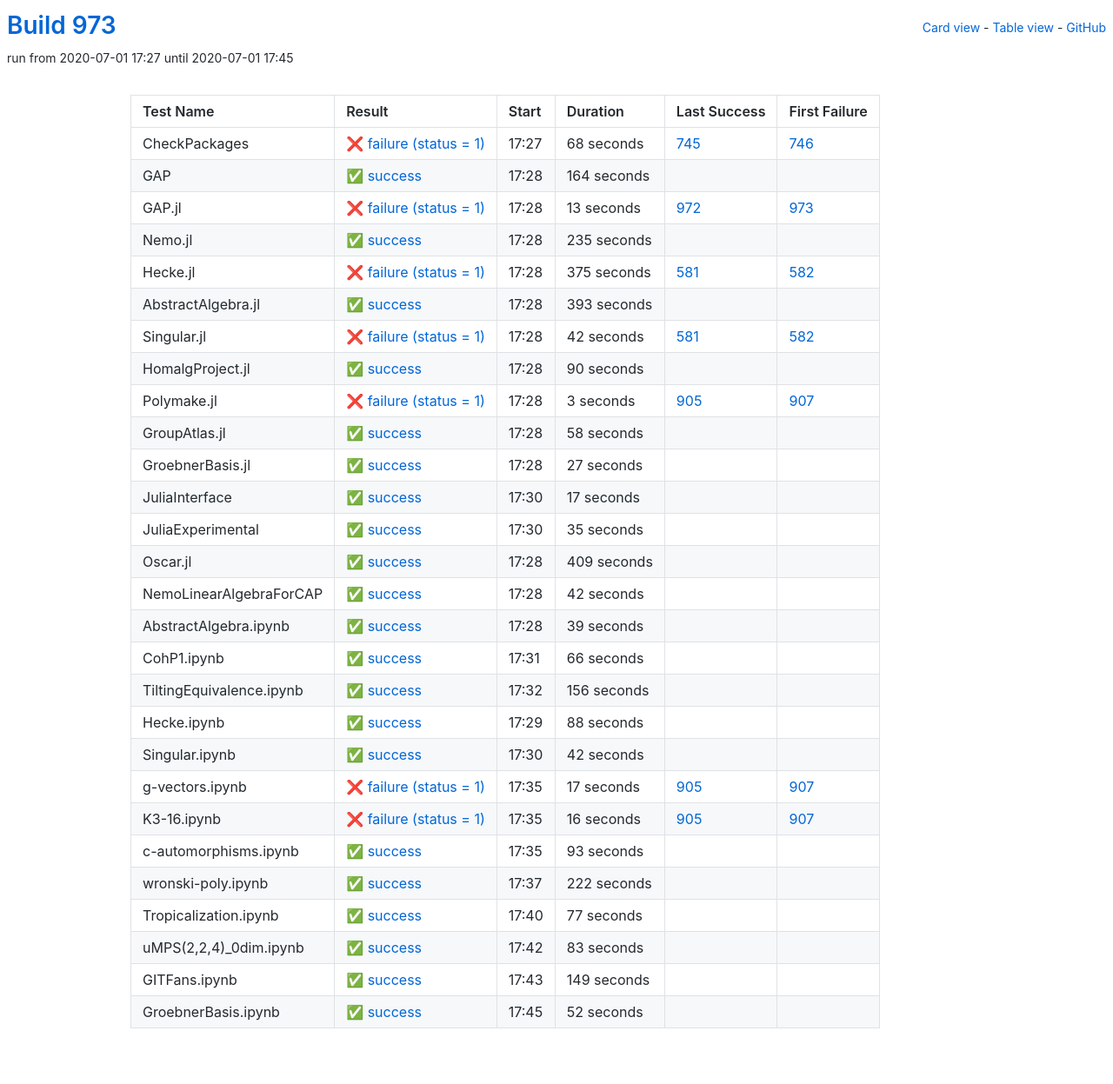
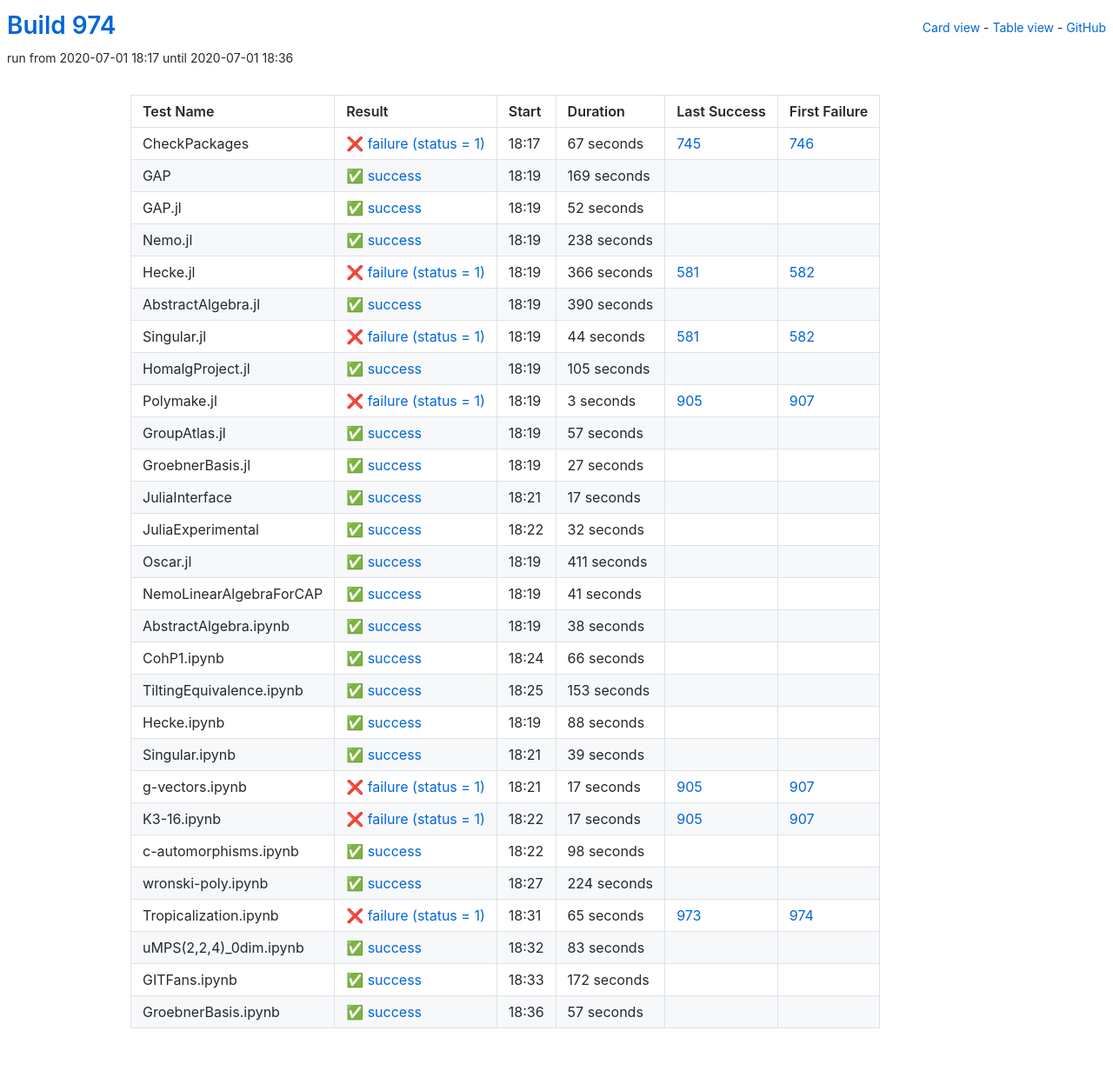
Before and after one commit to oscar-system/oscar-ci-status-1.4, a Jekyll site: the page built from table.html, in a window 1280 px wide. Shown: the whole page at 87% size. Built offline with Jekyll 4.4.1, drawn with Linux system fonts in a browser that asks for light colours.

Commit message:
Build #974

```diff
--- a/_data/ci.yml
+++ b/_data/ci.yml
@@ -1,6 +1,6 @@
 ---
-build: 973
-build_url: https://oscarci.mathematik.uni-kl.de/job/oscar-julia-1.4/973/
+build: 974
+build_url: https://oscarci.mathematik.uni-kl.de/job/oscar-julia-1.4/974/
 job: oscar-julia-1.4
 organization: oscar-system
 repo: oscar-ci-status-1.4
@@ -8,104 +8,104 @@ repourl: https://github.com/oscar-system/oscar-ci-status-1.4
 tests:
 - name: CheckPackages
   id: checkpackages
-  log: https://oscarci.mathematik.uni-kl.de/job/oscar-julia-1.4/973/artifact/logs/build-973/CheckPackages.log
-  start: 2020-07-01 17:27
+  log: https://oscarci.mathematik.uni-kl.de/job/oscar-julia-1.4/974/artifact/logs/build-974/CheckPackages.log
+  start: 2020-07-01 18:17
   success: false
   exitcode: 1
   status: failure
-  duration: 68
+  duration: 67
   last_success: 745
   last_success_url: https://oscarci.mathematik.uni-kl.de/job/oscar-julia-1.4/745/
   first_failure: 746
   first_failure_url: https://oscarci.mathematik.uni-kl.de/job/oscar-julia-1.4/746/
 - name: GAP
   id: gap
-  log: https://oscarci.mathematik.uni-kl.de/job/oscar-julia-1.4/973/artifact/logs/build-973/GAP.log
-  start: 2020-07-01 17:28
+  log: https://oscarci.mathematik.uni-kl.de/job/oscar-julia-1.4/974/artifact/logs/build-974/GAP.log
+  start: 2020-07-01 18:19
   success: true
   exitcode: 0
   status: success
-  duration: 164
+  duration: 169
   last_success: false
   last_success_url:
   first_failure: false
   first_failure_url:
 - name: GAP.jl
   id: gap-jl
-  log: https://oscarci.mathematik.uni-kl.de/job/oscar-julia-1.4/973/artifact/logs/build-973/GAP.jl.log
-  start: 2020-07-01 17:28
-  success: false
-  exitcode: 1
-  status: failure
-  duration: 13
-  last_success: 972
-  last_success_url: https://oscarci.mathematik.uni-kl.de/job/oscar-julia-1.4/972/
-  first_failure: 973
-  first_failure_url: https://oscarci.mathematik.uni-kl.de/job/oscar-julia-1.4/973/
-- name: Nemo.jl
-  id: nemo-jl
-  log: https://oscarci.mathematik.uni-kl.de/job/oscar-julia-1.4/973/artifact/logs/build-973/Nemo.jl.log
-  start: 2020-07-01 17:28
+  log: https://oscarci.mathematik.uni-kl.de/job/oscar-julia-1.4/974/artifact/logs/build-974/GAP.jl.log
+  start: 2020-07-01 18:19
   success: true
   exitcode: 0
   status: success
-  duration: 235
+  duration: 52
+  last_success: false
+  last_success_url:
+  first_failure: false
+  first_failure_url:
+- name: Nemo.jl
+  id: nemo-jl
+  log: https://oscarci.mathematik.uni-kl.de/job/oscar-julia-1.4/974/artifact/logs/build-974/Nemo.jl.log
+  start: 2020-07-01 18:19
+  success: true
+  exitcode: 0
+  status: success
+  duration: 238
   last_success: false
   last_success_url:
   first_failure: false
   first_failure_url:
 - name: Hecke.jl
   id: hecke-jl
-  log: https://oscarci.mathematik.uni-kl.de/job/oscar-julia-1.4/973/artifact/logs/build-973/Hecke.jl.log
-  start: 2020-07-01 17:28
+  log: https://oscarci.mathematik.uni-kl.de/job/oscar-julia-1.4/974/artifact/logs/build-974/Hecke.jl.log
+  start: 2020-07-01 18:19
   success: false
   exitcode: 1
   status: failure
-  duration: 375
+  duration: 366
   last_success: 581
   last_success_url: https://oscarci.mathematik.uni-kl.de/job/oscar-julia-1.4/581/
   first_failure: 582
   first_failure_url: https://oscarci.mathematik.uni-kl.de/job/oscar-julia-1.4/582/
 - name: AbstractAlgebra.jl
   id: abstractalgebra-jl
-  log: https://oscarci.mathematik.uni-kl.de/job/oscar-julia-1.4/973/artifact/logs/build-973/AbstractAlgebra.jl.log
-  start: 2020-07-01 17:28
+  log: https://oscarci.mathematik.uni-kl.de/job/oscar-julia-1.4/974/artifact/logs/build-974/AbstractAlgebra.jl.log
+  start: 2020-07-01 18:19
   success: true
   exitcode: 0
   status: success
-  duration: 393
+  duration: 390
   last_success: false
   last_success_url:
   first_failure: false
   first_failure_url:
 - name: Singular.jl
   id: singular-jl
-  log: https://oscarci.mathematik.uni-kl.de/job/oscar-julia-1.4/973/artifact/logs/build-973/Singular.jl.log
-  start: 2020-07-01 17:28
+  log: https://oscarci.mathematik.uni-kl.de/job/oscar-julia-1.4/974/artifact/logs/build-974/Singular.jl.log
+  start: 2020-07-01 18:19
   success: false
   exitcode: 1
   status: failure
-  duration: 42
+  duration: 44
   last_success: 581
   last_success_url: https://oscarci.mathematik.uni-kl.de/job/oscar-julia-1.4/581/
   first_failure: 582
   first_failure_url: https://oscarci.mathematik.uni-kl.de/job/oscar-julia-1.4/582/
 - name: HomalgProject.jl
   id: homalgproject-jl
-  log: https://oscarci.mathematik.uni-kl.de/job/oscar-julia-1.4/973/artifact/logs/build-973/HomalgProject.jl.log
-  start: 2020-07-01 17:28
+  log: https://oscarci.mathematik.uni-kl.de/job/oscar-julia-1.4/974/artifact/logs/build-974/HomalgProject.jl.log
+  start: 2020-07-01 18:19
   success: true
   exitcode: 0
   status: success
-  duration: 90
+  duration: 105
   last_success: false
   last_success_url:
   first_failure: false
   first_failure_url:
 - name: Polymake.jl
   id: polymake-jl
-  log: https://oscarci.mathematik.uni-kl.de/job/oscar-julia-1.4/973/artifact/logs/build-973/Polymake.jl.log
-  start: 2020-07-01 17:28
+  log: https://oscarci.mathematik.uni-kl.de/job/oscar-julia-1.4/974/artifact/logs/build-974/Polymake.jl.log
+  start: 2020-07-01 18:19
   success: false
   exitcode: 1
   status: failure
@@ -116,20 +116,20 @@ tests:
   first_failure_url: https://oscarci.mathematik.uni-kl.de/job/oscar-julia-1.4/907/
 - name: GroupAtlas.jl
   id: groupatlas-jl
-  log: https://oscarci.mathematik.uni-kl.de/job/oscar-julia-1.4/973/artifact/logs/build-973/GroupAtlas.jl.log
-  start: 2020-07-01 17:28
+  log: https://oscarci.mathematik.uni-kl.de/job/oscar-julia-1.4/974/artifact/logs/build-974/GroupAtlas.jl.log
+  start: 2020-07-01 18:19
   success: true
   exitcode: 0
   status: success
-  duration: 58
+  duration: 57
   last_success: false
   last_success_url:
   first_failure: false
   first_failure_url:
 - name: GroebnerBasis.jl
   id: groebnerbasis-jl
-  log: https://oscarci.mathematik.uni-kl.de/job/oscar-julia-1.4/973/artifact/logs/build-973/GroebnerBasis.jl.log
-  start: 2020-07-01 17:28
+  log: https://oscarci.mathematik.uni-kl.de/job/oscar-julia-1.4/974/artifact/logs/build-974/GroebnerBasis.jl.log
+  start: 2020-07-01 18:19
   success: true
   exitcode: 0
   status: success
@@ -140,8 +140,8 @@ tests:
   first_failure_url:
 - name: JuliaInterface
   id: juliainterface
-  log: https://oscarci.mathematik.uni-kl.de/job/oscar-julia-1.4/973/artifact/logs/build-973/JuliaInterface.log
-  start: 2020-07-01 17:30
+  log: https://oscarci.mathematik.uni-kl.de/job/oscar-julia-1.4/974/artifact/logs/build-974/JuliaInterface.log
+  start: 2020-07-01 18:21
   success: true
   exitcode: 0
   status: success
@@ -152,56 +152,56 @@ tests:
   first_failure_url:
 - name: JuliaExperimental
   id: juliaexperimental
-  log: https://oscarci.mathematik.uni-kl.de/job/oscar-julia-1.4/973/artifact/logs/build-973/JuliaExperimental.log
-  start: 2020-07-01 17:30
+  log: https://oscarci.mathematik.uni-kl.de/job/oscar-julia-1.4/974/artifact/logs/build-974/JuliaExperimental.log
+  start: 2020-07-01 18:22
   success: true
   exitcode: 0
   status: success
-  duration: 35
+  duration: 32
   last_success: false
   last_success_url:
   first_failure: false
   first_failure_url:
 - name: Oscar.jl
   id: oscar-jl
-  log: https://oscarci.mathematik.uni-kl.de/job/oscar-julia-1.4/973/artifact/logs/build-973/Oscar.jl.log
-  start: 2020-07-01 17:28
+  log: https://oscarci.mathematik.uni-kl.de/job/oscar-julia-1.4/974/artifact/logs/build-974/Oscar.jl.log
+  start: 2020-07-01 18:19
   success: true
   exitcode: 0
   status: success
-  duration: 409
+  duration: 411
   last_success: false
   last_success_url:
   first_failure: false
   first_failure_url:
 - name: NemoLinearAlgebraForCAP
   id: nemolinearalgebraforcap
-  log: https://oscarci.mathematik.uni-kl.de/job/oscar-julia-1.4/973/artifact/logs/build-973/NemoLinearAlgebraForCAP.log
-  start: 2020-07-01 17:28
+  log: https://oscarci.mathematik.uni-kl.de/job/oscar-julia-1.4/974/artifact/logs/build-974/NemoLinearAlgebraForCAP.log
+  start: 2020-07-01 18:19
   success: true
   exitcode: 0
   status: success
-  duration: 42
+  duration: 41
   last_success: false
   last_success_url:
   first_failure: false
   first_failure_url:
 - name: AbstractAlgebra.ipynb
   id: abstractalgebra-ipynb
-  log: https://oscarci.mathematik.uni-kl.de/job/oscar-julia-1.4/973/artifact/logs/build-973/AbstractAlgebra.ipynb.log
-  start: 2020-07-01 17:28
+  log: https://oscarci.mathematik.uni-kl.de/job/oscar-julia-1.4/974/artifact/logs/build-974/AbstractAlgebra.ipynb.log
+  start: 2020-07-01 18:19
   success: true
   exitcode: 0
   status: success
-  duration: 39
+  duration: 38
   last_success: false
   last_success_url:
   first_failure: false
   first_failure_url:
 - name: CohP1.ipynb
   id: cohp1-ipynb
-  log: https://oscarci.mathematik.uni-kl.de/job/oscar-julia-1.4/973/artifact/logs/build-973/CohP1.ipynb.log
-  start: 2020-07-01 17:31
+  log: https://oscarci.mathematik.uni-kl.de/job/oscar-julia-1.4/974/artifact/logs/build-974/CohP1.ipynb.log
+  start: 2020-07-01 18:24
   success: true
   exitcode: 0
   status: success
@@ -212,20 +212,20 @@ tests:
   first_failure_url:
 - name: TiltingEquivalence.ipynb
   id: tiltingequivalence-ipynb
-  log: https://oscarci.mathematik.uni-kl.de/job/oscar-julia-1.4/973/artifact/logs/build-973/TiltingEquivalence.ipynb.log
-  start: 2020-07-01 17:32
+  log: https://oscarci.mathematik.uni-kl.de/job/oscar-julia-1.4/974/artifact/logs/build-974/TiltingEquivalence.ipynb.log
+  start: 2020-07-01 18:25
   success: true
   exitcode: 0
   status: success
-  duration: 156
+  duration: 153
   last_success: false
   last_success_url:
   first_failure: false
   first_failure_url:
 - name: Hecke.ipynb
   id: hecke-ipynb
-  log: https://oscarci.mathematik.uni-kl.de/job/oscar-julia-1.4/973/artifact/logs/build-973/Hecke.ipynb.log
-  start: 2020-07-01 17:29
+  log: https://oscarci.mathematik.uni-kl.de/job/oscar-julia-1.4/974/artifact/logs/build-974/Hecke.ipynb.log
+  start: 2020-07-01 18:19
   success: true
   exitcode: 0
   status: success
@@ -236,20 +236,20 @@ tests:
   first_failure_url:
 - name: Singular.ipynb
   id: singular-ipynb
-  log: https://oscarci.mathematik.uni-kl.de/job/oscar-julia-1.4/973/artifact/logs/build-973/Singular.ipynb.log
-  start: 2020-07-01 17:30
+  log: https://oscarci.mathematik.uni-kl.de/job/oscar-julia-1.4/974/artifact/logs/build-974/Singular.ipynb.log
+  start: 2020-07-01 18:21
   success: true
   exitcode: 0
   status: success
-  duration: 42
+  duration: 39
   last_success: false
   last_success_url:
   first_failure: false
   first_failure_url:
 - name: g-vectors.ipynb
   id: g-vectors-ipynb
-  log: https://oscarci.mathematik.uni-kl.de/job/oscar-julia-1.4/973/artifact/logs/build-973/g-vectors.ipynb.log
-  start: 2020-07-01 17:35
+  log: https://oscarci.mathematik.uni-kl.de/job/oscar-julia-1.4/974/artifact/logs/build-974/g-vectors.ipynb.log
+  start: 2020-07-01 18:21
   success: false
   exitcode: 1
   status: failure
@@ -260,56 +260,56 @@ tests:
   first_failure_url: https://oscarci.mathematik.uni-kl.de/job/oscar-julia-1.4/907/
 - name: K3-16.ipynb
   id: k3-16-ipynb
-  log: https://oscarci.mathematik.uni-kl.de/job/oscar-julia-1.4/973/artifact/logs/build-973/K3-16.ipynb.log
-  start: 2020-07-01 17:35
+  log: https://oscarci.mathematik.uni-kl.de/job/oscar-julia-1.4/974/artifact/logs/build-974/K3-16.ipynb.log
+  start: 2020-07-01 18:22
   success: false
   exitcode: 1
   status: failure
-  duration: 16
+  duration: 17
   last_success: 905
   last_success_url: https://oscarci.mathematik.uni-kl.de/job/oscar-julia-1.4/905/
   first_failure: 907
   first_failure_url: https://oscarci.mathematik.uni-kl.de/job/oscar-julia-1.4/907/
 - name: c-automorphisms.ipynb
   id: c-automorphisms-ipynb
-  log: https://oscarci.mathematik.uni-kl.de/job/oscar-julia-1.4/973/artifact/logs/build-973/c-automorphisms.ipynb.log
-  start: 2020-07-01 17:35
+  log: https://oscarci.mathematik.uni-kl.de/job/oscar-julia-1.4/974/artifact/logs/build-974/c-automorphisms.ipynb.log
+  start: 2020-07-01 18:22
   success: true
   exitcode: 0
   status: success
-  duration: 93
+  duration: 98
   last_success: false
   last_success_url:
   first_failure: false
   first_failure_url:
 - name: wronski-poly.ipynb
   id: wronski-poly-ipynb
-  log: https://oscarci.mathematik.uni-kl.de/job/oscar-julia-1.4/973/artifact/logs/build-973/wronski-poly.ipynb.log
-  start: 2020-07-01 17:37
+  log: https://oscarci.mathematik.uni-kl.de/job/oscar-julia-1.4/974/artifact/logs/build-974/wronski-poly.ipynb.log
+  start: 2020-07-01 18:27
   success: true
   exitcode: 0
   status: success
-  duration: 222
+  duration: 224
   last_success: false
   last_success_url:
   first_failure: false
   first_failure_url:
 - name: Tropicalization.ipynb
   id: tropicalization-ipynb
-  log: https://oscarci.mathematik.uni-kl.de/job/oscar-julia-1.4/973/artifact/logs/build-973/Tropicalization.ipynb.log
-  start: 2020-07-01 17:40
-  success: true
-  exitcode: 0
-  status: success
-  duration: 77
-  last_success: false
-  last_success_url:
-  first_failure: false
-  first_failure_url:
+  log: https://oscarci.mathematik.uni-kl.de/job/oscar-julia-1.4/974/artifact/logs/build-974/Tropicalization.ipynb.log
+  start: 2020-07-01 18:31
+  success: false
+  exitcode: 1
+  status: failure
+  duration: 65
+  last_success: 973
+  last_success_url: https://oscarci.mathematik.uni-kl.de/job/oscar-julia-1.4/973/
+  first_failure: 974
+  first_failure_url: https://oscarci.mathematik.uni-kl.de/job/oscar-julia-1.4/974/
 - name: uMPS(2,2,4)_0dim.ipynb
   id: umps-2-2-4-0dim-ipynb
-  log: https://oscarci.mathematik.uni-kl.de/job/oscar-julia-1.4/973/artifact/logs/build-973/uMPS-2-2-4-_0dim.ipynb.log
-  start: 2020-07-01 17:42
+  log: https://oscarci.mathematik.uni-kl.de/job/oscar-julia-1.4/974/artifact/logs/build-974/uMPS-2-2-4-_0dim.ipynb.log
+  start: 2020-07-01 18:32
   success: true
   exitcode: 0
   status: success
@@ -320,24 +320,24 @@ tests:
   first_failure_url:
 - name: GITFans.ipynb
   id: gitfans-ipynb
-  log: https://oscarci.mathematik.uni-kl.de/job/oscar-julia-1.4/973/artifact/logs/build-973/GITFans.ipynb.log
-  start: 2020-07-01 17:43
+  log: https://oscarci.mathematik.uni-kl.de/job/oscar-julia-1.4/974/artifact/logs/build-974/GITFans.ipynb.log
+  start: 2020-07-01 18:33
   success: true
   exitcode: 0
   status: success
-  duration: 149
+  duration: 172
   last_success: false
   last_success_url:
   first_failure: false
   first_failure_url:
 - name: GroebnerBasis.ipynb
   id: groebnerbasis-ipynb
-  log: https://oscarci.mathematik.uni-kl.de/job/oscar-julia-1.4/973/artifact/logs/build-973/GroebnerBasis.ipynb.log
-  start: 2020-07-01 17:45
+  log: https://oscarci.mathematik.uni-kl.de/job/oscar-julia-1.4/974/artifact/logs/build-974/GroebnerBasis.ipynb.log
+  start: 2020-07-01 18:36
   success: true
   exitcode: 0
   status: success
-  duration: 52
+  duration: 57
   last_success: false
   last_success_url:
   first_failure: false
```
Also changed, not shown: README.md.
